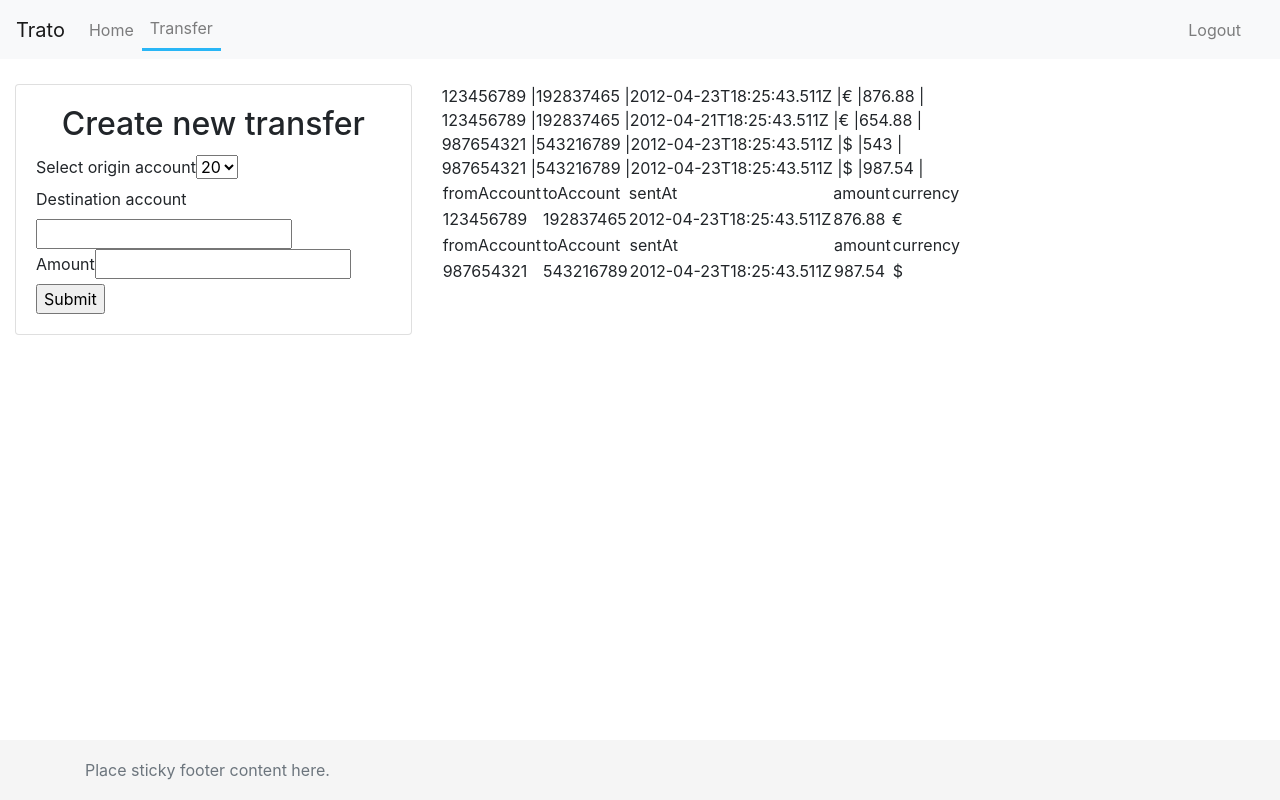
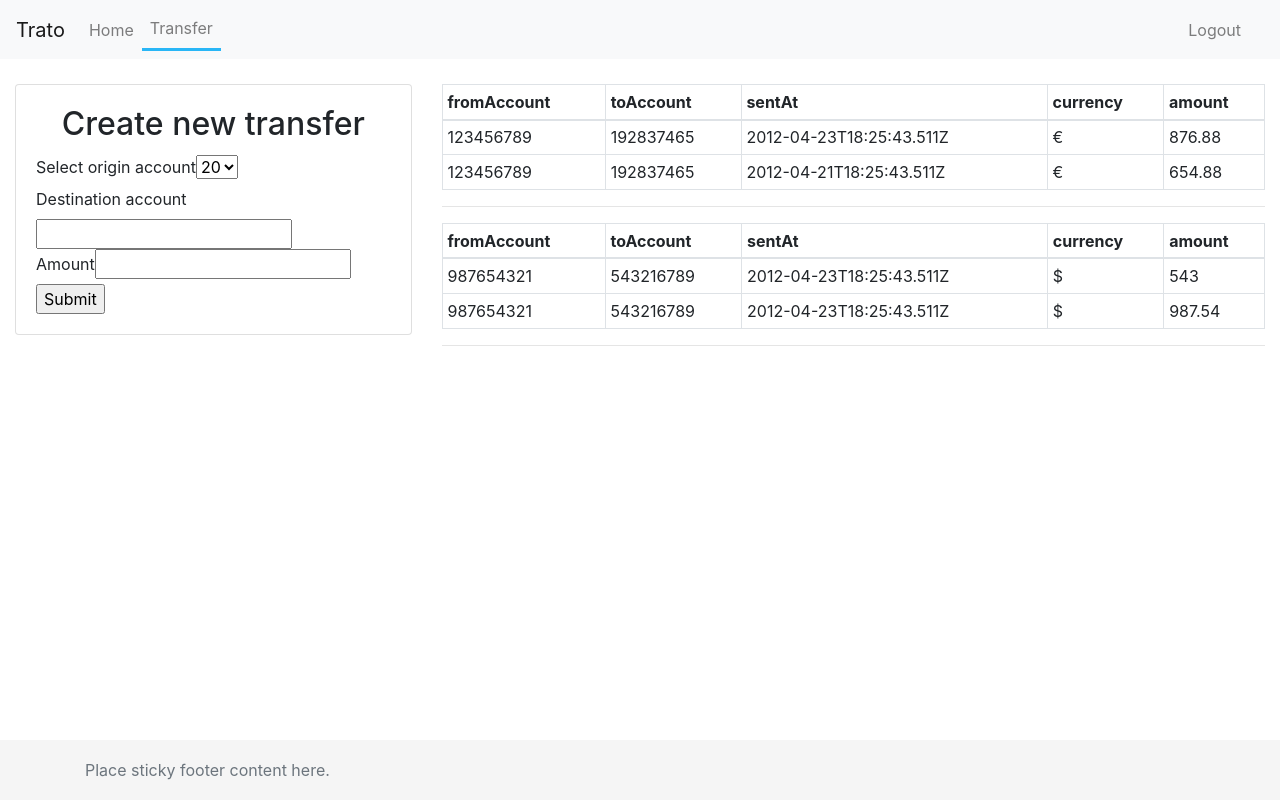
Before and after one commit to MILKTON/trato, a React (Create React App) app: page /transfer in a window 1280 px wide. Built offline with nearby package versions, Linux system fonts and the light colour scheme.

Commit message:
Add tables of transfers

```diff
--- a/src/Components/Transfer/index.js
+++ b/src/Components/Transfer/index.js
@@ -5,6 +5,7 @@ import { Card,CardBody, CardTitle } from 'reactstrap';
 import { useForm } from "react-hook-form";
 import { PieChart } from 'react-minimal-pie-chart'
 import { useTable } from 'react-table'
+import { Table } from 'reactstrap';
 
 
 const Input = ({ label, register, required }) => (
@@ -77,7 +78,6 @@ const Transfer = () => {
   };
 
   const requiredDataFromResponse = transactionHistory;
-  console.log(requiredDataFromResponse)
   const datas = requiredDataFromResponse.map(eachSensorItem => (
     {
     fromAccount: eachSensorItem.fromAccount,
@@ -88,12 +88,12 @@ const Transfer = () => {
 
   }));
 
+
     let result = datas.reduce(function (r, a) {
         r[a.fromAccount] = r[a.fromAccount] || [];
         r[a.fromAccount].push(a);
         return r;
     }, Object.create(null));
-
 
 
     return (
@@ -117,43 +117,38 @@ const Transfer = () => {
         </Col>
         <Col sm="12" md="8">
 
-          {Object.entries(result).map( ([key, value]) =>
-            value.map((value) =>
-              <div key="value">
-                <span>{value.fromAccount} |</span>
-                <span>{value.toAccount} |</span>
-                <span>{value.sentAt} |</span>
-                <span>{value.currency} |</span>
-                <span>{value.amount} |</span>
-              </div>
-          ))}
+        {Object.entries(result).map( ([key, value]) => {
+          return <div key={key}>
+          <Table bordered size="sm">
+          <thead>
+            <tr>
+              <th>fromAccount</th>
+              <th>toAccount</th>
+              <th>sentAt</th>
+              <th>currency</th>
+              <th>amount</th>
+            </tr>
+          </thead>
+          <tbody>
+          {value.map(
+            (val,index) => {
+              return <tr key={index}>
+                  <td key="1">{value[index].fromAccount}</td>
+                  <td key="2">{value[index].toAccount}</td>
+                  <td key="3">{value[index].sentAt}</td>
+                  <td key="4">{value[index].currency}</td>
+                  <td key="5">{value[index].amount}</td>
+                </tr>
+            }
+          )}
+          </tbody>
+        </Table>
+          <hr></hr>
+        </div>
 
-{Object.keys(result).map(i => result[i] ).map((item,i) => {
-  return (
-    <table key={item[i].amount}>
-      <thead>
-      <tr>
-          <td>fromAccount</td>
-          <td>toAccount</td>
-          <td>sentAt</td>
-          <td>amount</td>
-          <td>currency</td>
-      </tr>
-      </thead>
-      <tbody>
+                }
+          )}
 
-      <tr>
-          <td>{item[i].fromAccount}</td>
-          <td>{item[i].toAccount}</td>
-          <td>{item[i].sentAt}</td>
-          <td>{item[i].amount}</td>
-          <td>{item[i].currency}</td>
-      </tr>
-      </tbody>
-
-  </table>
-  )
-})}
         </Col>
         </Row>
         <Row className="m-0">
```
Also changed, not shown: 1 other file (tests, documents, lock files or other folders).
